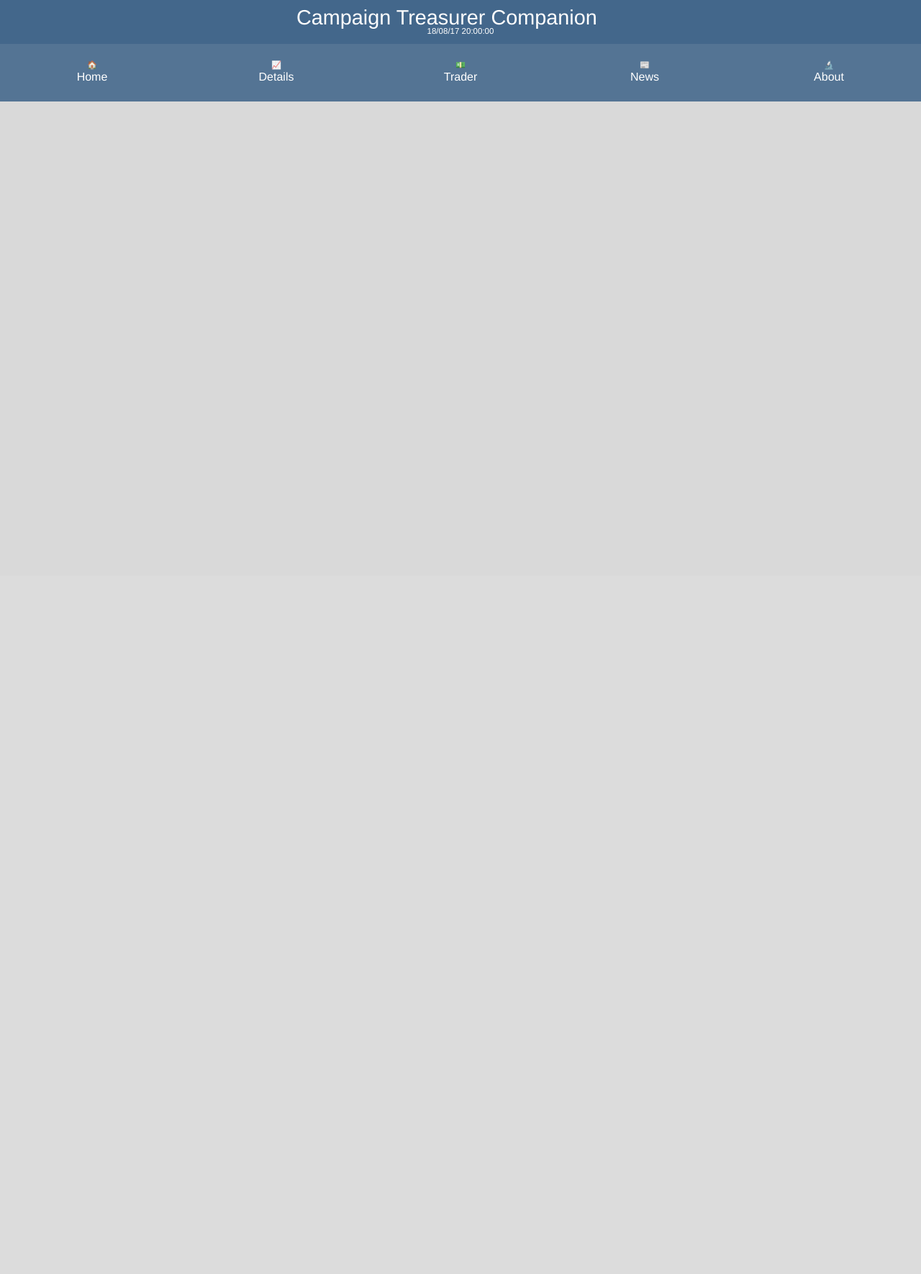
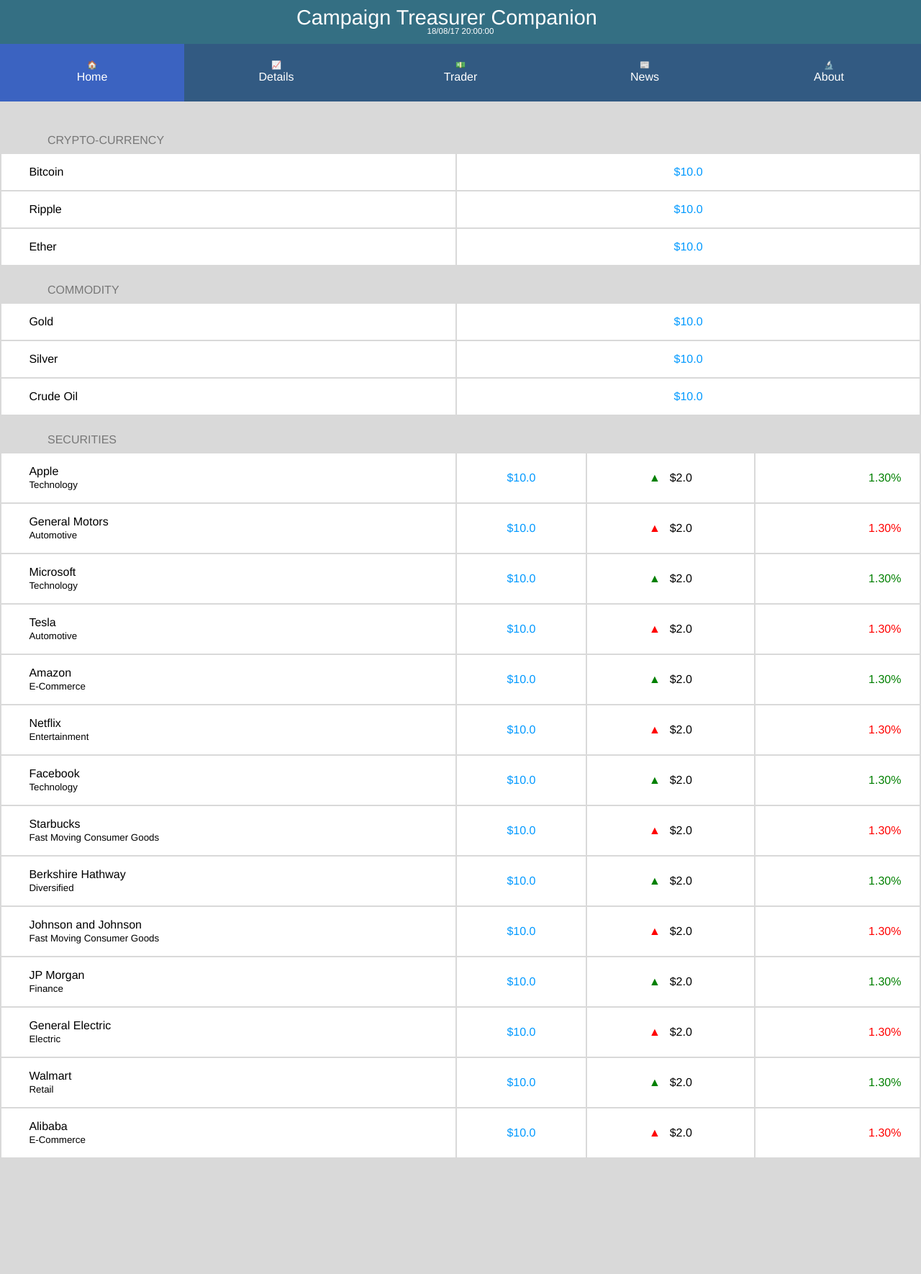
Before and after one commit to swghosh/Campaign-Treasurer-Companion-Web-App, a PHP site: page / in a window 1280 px wide. Shown: the whole page at 72% size. Before the commit the page ends 141 px from the top, so only its background shows below. Run offline with PHP 8.4, Linux system fonts and the light colour scheme.

Commit message:
Added dummy view of home with table

```diff
--- a/base.css
+++ b/base.css
@@ -1,6 +1,4 @@
-* {
-    transition: all 2s ease-in-out;
-}
+
 body {
     margin: 0;
     font-family: 'Helvetica Neue';
@@ -17,7 +15,7 @@ div.topbar {
     margin: 0;
     top: 0;
     width: 100%;
-    background-color: rgba(50, 90, 130, 0.9);
+    background-color: rgba(50, 110, 130, 0.99);
     text-align: center;
 }
 div.topbar h1 {
@@ -48,7 +46,7 @@ div.bottombar {
     bottom: 0;
     height: 10vh;
     width: 100vw;
-    background-color: rgba(50, 90, 130, 0.7);
+    background-color: rgba(50, 90, 130, 1);
 }
 ul.tabs {
     color: #fff;
@@ -61,14 +59,18 @@ ul.tabs li {
     float: left;
     margin: 0;
     padding-top: 2.4vh;
-    padding-bottom: 2.4vh;
+    padding-bottom: 2.6vh;
     display: block;
     width: 20vw;
+    height: 5vh;
     text-align: center;
     transition: all 0.5s ease-in-out;
 }
+ul.tabs li#selected {
+    background-color: rgba(60, 100, 200, 0.9);
+}
 ul.tabs li:hover {
-    background-color: rgba(50, 90, 130, 1);
+    background-color: rgba(80, 90, 150, 0.9);
 }
 span.emoji {
     font-size: 0.7em;
@@ -77,6 +79,70 @@ span.emoji {
 a.tabitem {
     color: #fff;
     text-decoration: none;
+}
+table.view {
+    margin-top: 17vh;
+    margin-bottom: 20vh;
+    width: 100%;
+    margin-left: 0;
+    margin-right: 0;
+    padding: 0;
+    overflow: auto;
+}
+table.view tr {
+    padding: 0;
+    margin: 0;
+}
+table.view tr.sector {
+    background-color: none;
+}
+table.view tr.stock {
+    color: #000;
+    background-color: #fff;
+}
+table.view td {
+    padding-left: 1vw;
+    padding-bottom: 2vh;
+    padding-top: 2vh;
+    padding-right: 1vw;
+}
+table.view td.sector{
+    padding: 3vh;
+    padding-left: 5vw;
+    padding-bottom: 1vh;
+    text-transform: uppercase;
+    color: #777;
+}
+table.view td.name {
+    padding-left: 3vw;
+}
+table.view td.current {
+    text-align: center;
+    color: #09f;
+}
+table.view td.difference {
+    text-align: center;
+}
+table.view td.percentage {
+    text-align: right;
+    padding-right: 2vw;
+}
+table.view td.high {
+    color: green;
+}
+table.view td.low {
+    color: red;
+}
+span.triangle {
+    margin: 0;
+    padding: 0;
+    padding-right: 1vw;
+}
+span.not_inverted {
+    color: green;
+}
+span.inverted {
+    color: red;
 }
 @media only screen and (min-width : 1024px) {
     div.bars {
@@ -88,6 +154,9 @@ a.tabitem {
     }
     div.bottombar {
         position: relative;
-        background-color: rgba(50, 90, 130, 0.8);
+        background-color: rgba(50, 90, 130);
+    }
+    table.view {
+        margin-top: 20vh;
     }
 }
--- a/index.html
+++ b/index.html
@@ -15,7 +15,7 @@
             </div>
             <div class="bottombar">
                 <ul class="tabs">
-                    <a href="index.html" class="tabitem"><li><span class="emoji">🏠</span><br>Home</li></a>
+                    <a href="index.html" class="tabitem"><li id="selected"><span class="emoji">🏠</span><br>Home</li></a>
                     <a href="details.html" class="tabitem"><li><span class="emoji">📈</span><br>Details</li></a>
                     <a href="trader.html" class="tabitem"><li><span class="emoji">💵</span><br>Trader</li></a>
                     <a href="news.html" class="tabitem"><li><span class="emoji">📰</span><br>News</li></a>
@@ -23,6 +23,30 @@
                 </ul>
             </div>
         </div>
-
+        <table class="view">
+            <tr class="sector"><td colspan="4" class="sector">Crypto-currency</td></tr>
+            <tr class="stock"><td class="name">Bitcoin</td><td class="current" colspan="3">$10.0</td></tr>
+            <tr class="stock"><td class="name">Ripple</td><td class="current" colspan="3">$10.0</td></tr>
+            <tr class="stock"><td class="name">Ether</td><td class="current" colspan="3">$10.0</td></tr>
+            <tr class="sector"><td colspan="4" class="sector">Commodity</td></tr>
+            <tr class="stock"><td class="name">Gold</td><td class="current" colspan="3">$10.0</td></tr>
+            <tr class="stock"><td class="name">Silver</td><td class="current" colspan="3">$10.0</td></tr>
+            <tr class="stock"><td class="name">Crude Oil</td><td class="current" colspan="3">$10.0</td></tr>
+            <tr class="sector"><td colspan="4" class="sector">Securities</td></tr>
+            <tr class="stock"><td class="name">Apple<br><small>Technology</small></td><td class="current">$10.0</td><td class="difference"><span class="not_inverted triangle">&#9650;</span>$2.0</td><td class="percentage high">1.30%</td></tr>
+            <tr class="stock"><td class="name">General Motors<br><small>Automotive</small></td><td class="current">$10.0</td><td class="difference"><span class="inverted triangle">&#9650;</span>$2.0</td><td class="percentage low">1.30%</td></tr>
+            <tr class="stock"><td class="name">Microsoft<br><small>Technology</small></td><td class="current">$10.0</td><td class="difference"><span class="not_inverted triangle">&#9650;</span>$2.0</td><td class="percentage high">1.30%</td></tr>
+            <tr class="stock"><td class="name">Tesla<br><small>Automotive</small></td><td class="current">$10.0</td><td class="difference"><span class="inverted triangle">&#9650;</span>$2.0</td><td class="percentage low">1.30%</td></tr>
+            <tr class="stock"><td class="name">Amazon<br><small>E-Commerce</small></td><td class="current">$10.0</td><td class="difference"><span class="not_inverted triangle">&#9650;</span>$2.0</td><td class="percentage high">1.30%</td></tr>
+            <tr class="stock"><td class="name">Netflix<br><small>Entertainment</small></td><td class="current">$10.0</td><td class="difference"><span class="inverted triangle">&#9650;</span>$2.0</td><td class="percentage low">1.30%</td></tr>
+            <tr class="stock"><td class="name">Facebook<br><small>Technology</small></td><td class="current">$10.0</td><td class="difference"><span class="not_inverted triangle">&#9650;</span>$2.0</td><td class="percentage high">1.30%</td></tr>
+            <tr class="stock"><td class="name">Starbucks<br><small>Fast Moving Consumer Goods</small></td><td class="current">$10.0</td><td class="difference"><span class="inverted triangle">&#9650;</span>$2.0</td><td class="percentage low">1.30%</td></tr>
+            <tr class="stock"><td class="name">Berkshire Hathway<br><small>Diversified</small></td><td class="current">$10.0</td><td class="difference"><span class="not_inverted triangle">&#9650;</span>$2.0</td><td class="percentage high">1.30%</td></tr>
+            <tr class="stock"><td class="name">Johnson and Johnson<br><small>Fast Moving Consumer Goods</small></td><td class="current">$10.0</td><td class="difference"><span class="inverted triangle">&#9650;</span>$2.0</td><td class="percentage low">1.30%</td></tr>
+            <tr class="stock"><td class="name">JP Morgan<br><small>Finance</small></td><td class="current">$10.0</td><td class="difference"><span class="not_inverted triangle">&#9650;</span>$2.0</td><td class="percentage high">1.30%</td></tr>
+            <tr class="stock"><td class="name">General Electric<br><small>Electric</small></td><td class="current">$10.0</td><td class="difference"><span class="inverted triangle">&#9650;</span>$2.0</td><td class="percentage low">1.30%</td></tr>
+            <tr class="stock"><td class="name">Walmart<br><small>Retail</small></td><td class="current">$10.0</td><td class="difference"><span class="not_inverted triangle">&#9650;</span>$2.0</td><td class="percentage high">1.30%</td></tr>
+            <tr class="stock"><td class="name">Alibaba<br><small>E-Commerce</small></td><td class="current">$10.0</td><td class="difference"><span class="inverted triangle">&#9650;</span>$2.0</td><td class="percentage low">1.30%</td></tr>
+        </table>
     </body>
 </html>
```
